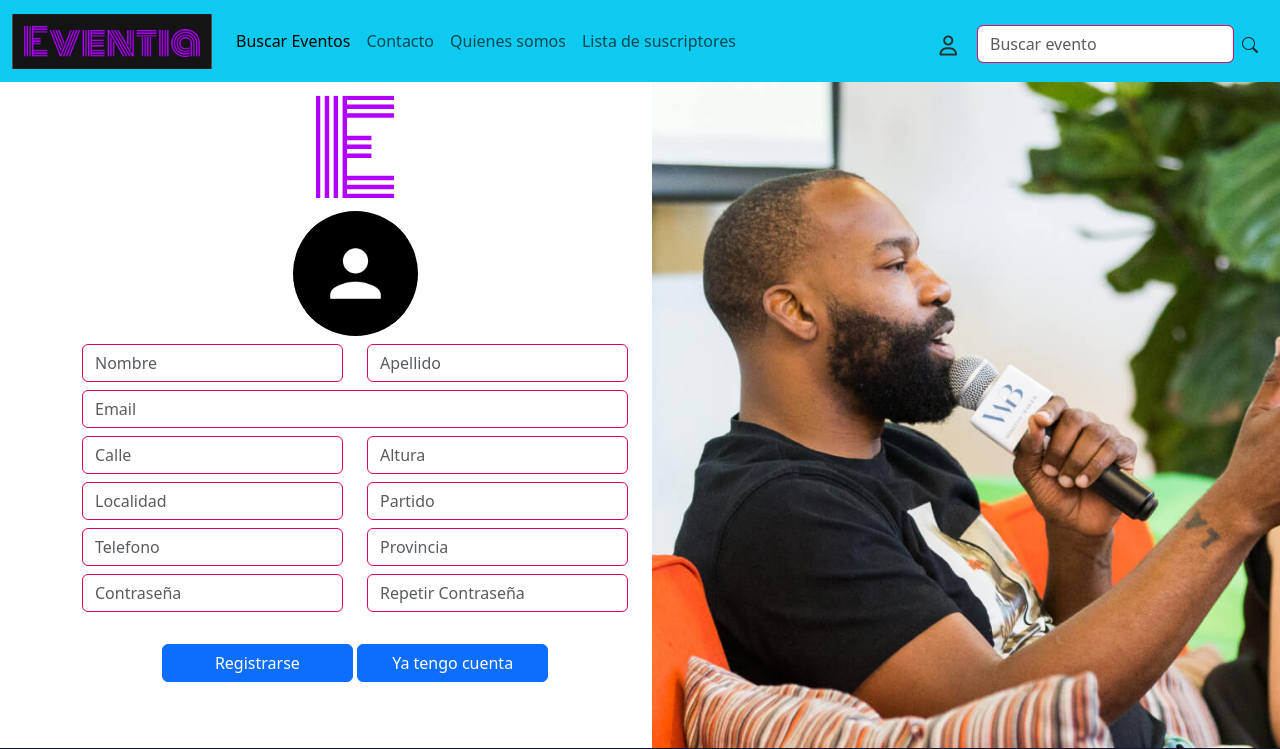
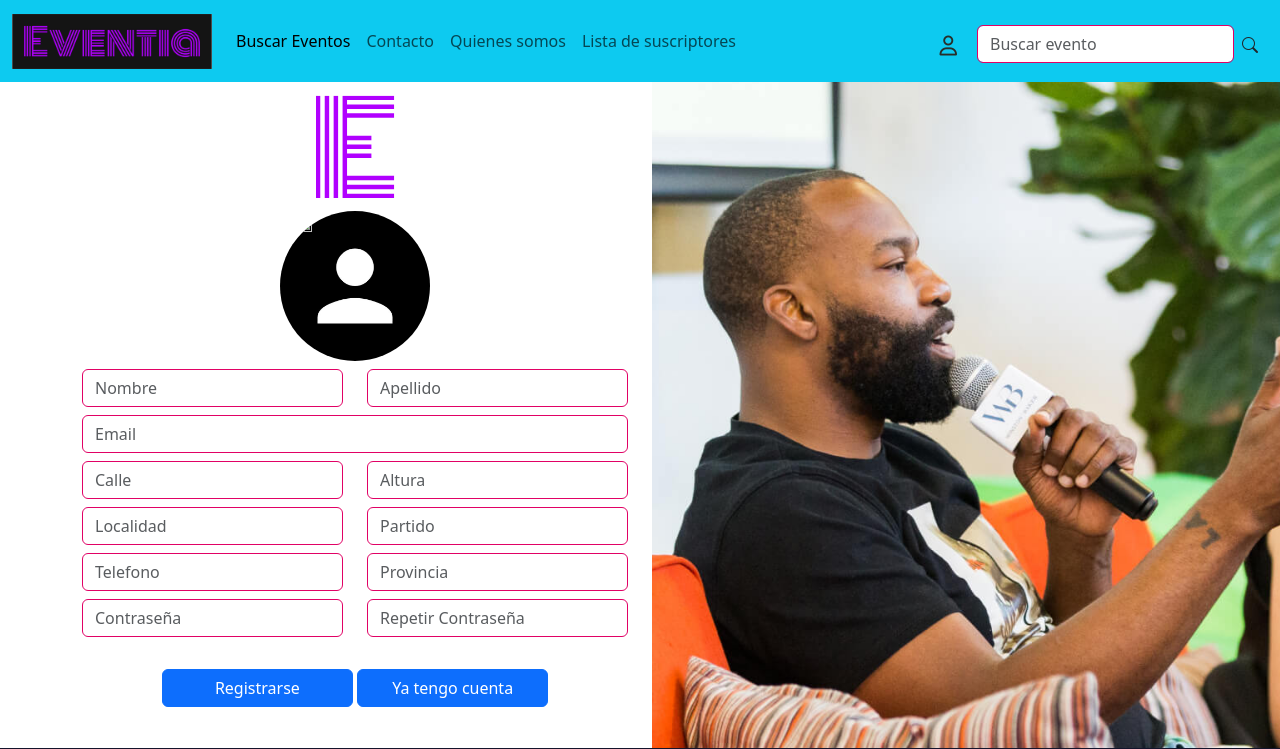
Before and after one commit to Marto85/CodoACodo-PHP, a PHP site: page /multimedia/views/register.php in a window 1280 px wide; the page is wider, and only the part inside the window is pictured. Shown: the top 749 px of that part. Run offline with PHP 8.4, Linux system fonts and the light colour scheme; some libraries are stand-ins or nearby versions.

Commit message:
dejo funcionando el registro con imagen de perfil incluido

```diff
--- a/public/css/register.css
+++ b/public/css/register.css
@@ -23,29 +23,28 @@
 }
 
 #preview-container {
-  display: flex;
+  /* display: flex; */
   align-items: center;
   justify-content: center;
-  width: 125px;
-  height: 125px;
+  width: 150px;
+  height: 150px;
   border-radius: 50%;
   overflow: hidden;
   background-image: url("../imgs/profiles/default.jpg");
-  background-size: contain;
+  background-size:cover;
   cursor: pointer;
+}
+
+#preview-container img {
+  width: 100%;
+  height: 100%;
+}
+
+#preview-container:hover {
+  background-color: rgba(0, 0, 0, 0.5);
 }
 
 input#profile-image {
   display: none;
   cursor: pointer;
 }
-
-#preview-container img {
-  max-width: 100%;
-  max-height: 100%;
-  object-fit: contain;
-}
-
-#preview-container:hover {
-  background-color: rgba(0, 0, 0, 0.5);
-}
--- a/public/js/users.js
+++ b/public/js/users.js
@@ -1,15 +1,22 @@
-// function previewImage() {
-//     var input = document.getElementById('imagen_perfil');
-//     var previewImage = document.getElementById('preview-image');
+document.addEventListener('DOMContentLoaded', function () {
+    const imageInput = document.getElementById("imagen_perfil");
+    const previewContainer = document.getElementById("preview-container");
 
-//     var file = input.files[0];
-//     if (file) {
-//         var reader = new FileReader();
-//         reader.onload = function (e) {
-//             previewImage.src = e.target.result;
-//             previewImage.style.display = 'block';
-//             input.style.display = 'none'; // Oculta el input de archivo después de seleccionar una imagen
-//         };
-//         reader.readAsDataURL(file);
-//     }
-// }
+    // Vincular el evento de cambio en el input de tipo archivo al contenedor de vista previa
+    imageInput.addEventListener("change", function () {
+        const selectedFile = imageInput.files[0];
+
+        if (selectedFile) {
+            const imageUrl = URL.createObjectURL(selectedFile);
+            previewContainer.style.backgroundImage = `url(${imageUrl})`;
+        } else {
+            // Restaurar la imagen por defecto si no se selecciona ninguna imagen
+            previewContainer.style.backgroundImage = 'url("../imgs/profiles/default.jpg")';
+        }
+    });
+
+    // Vincular el evento de clic en el contenedor de vista previa al input de tipo archivo
+    previewContainer.addEventListener("click", function () {
+        imageInput.click();
+    });
+});
--- a/views/partials/navbar.php
+++ b/views/partials/navbar.php
@@ -28,7 +28,7 @@
                     // Usuario autenticado
                     echo '<i id="user-icon" class="user-icon fa-regular fa-user fa-lg" data-bs-toggle="dropdown" style="color: #282e29"></i>';
                     echo '<ul class="dropdown-menu">';
-                    echo '<li><a class="dropdown-item" href="#">Mi Perfil</a></li>';
+                    echo '<li><a class="dropdown-item" href="../views/user_profile.php">Mi Perfil</a></li>';
                     echo '<li>';
                     echo '<form action="../../controllers/logout.php" method="post">';
                     echo '<button type="submit" class="dropdown-item" style="border: none; background: none; cursor: pointer;">Salir</button>';
--- a/views/register.php
+++ b/views/register.php
@@ -33,9 +33,11 @@
                 <form action="../controllers/register.php" method="POST" enctype="multipart/form-data">
                     <div class="mb-3">
                         <div class="row mb-2">
-                            <div class="mx-auto col-md-12 text-center" id="preview-container" >
-                                <input type="file" class="form-control" id="imagen_perfil" name="imagen_perfil" accept="image/*" style="display: none;">
-                                <img id="preview-image" src="../public/imgs/profiles/default.jpg" alt="Vista previa de la imagen">
+                            <div class="mx-auto" id="preview-container">
+                                <label for="imagen_perfil">
+                                    <img id="preview-image" src="" alt="">
+                                </label>
+                                <input type="file" class="form-control" id="imagen_perfil" name="imagen_perfil" accept="image/*" style="display: none">
                             </div>
                         </div>
                         <div class="row mb-2">
```
Also changed, not shown: public/imgs/profiles/6577b2c844fe21694443521278_img_profile.jpg (added).
